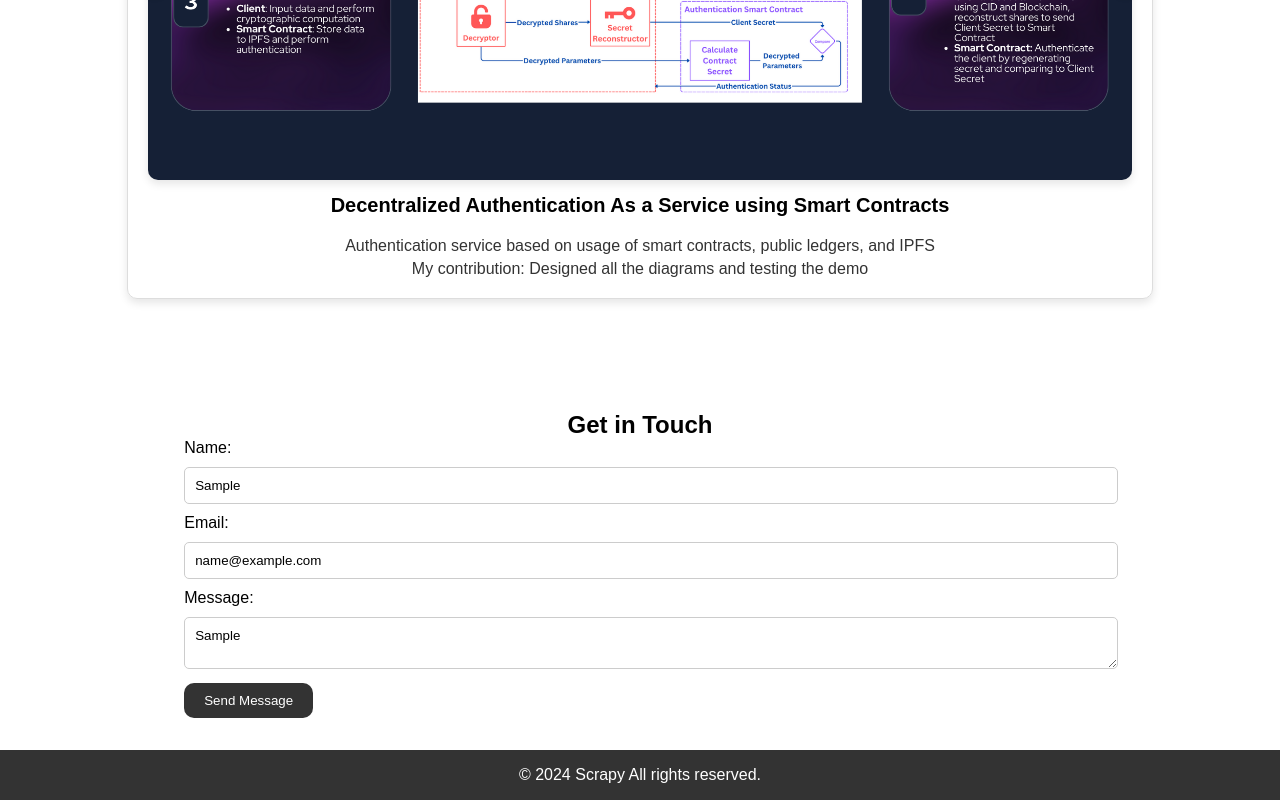
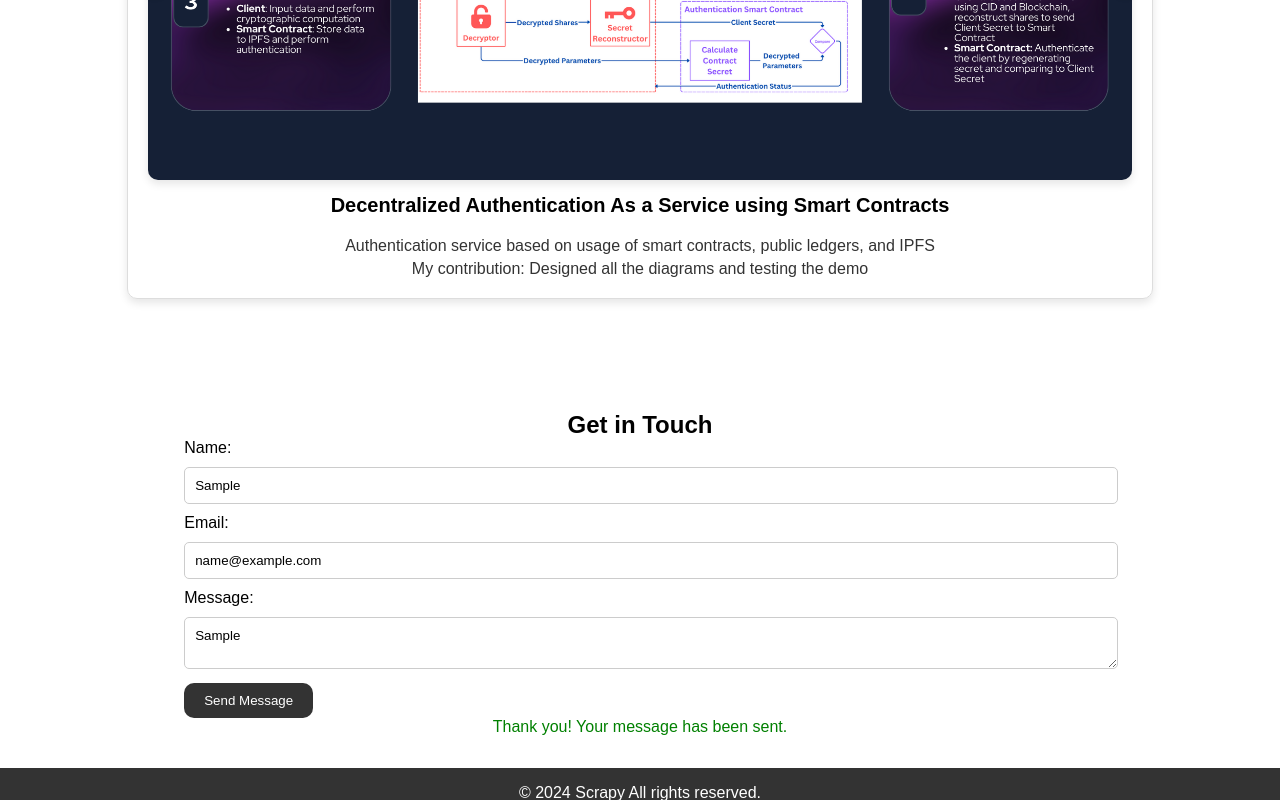
Before and after one commit to KrittipongR/Project-B, a plain HTML site: page index.html in a window 1280 px wide. Both pictures are taken after typing "Sample", "name@example.com", "Sample" into the empty fields and a click on the button "Send Message". Shown: the part 1464-2264 px from the top of the page. Drawn offline with Linux system fonts and the light colour scheme; no server answers.

Commit message:
Added AJAX funtionality to the form

```diff
--- a/index.html
+++ b/index.html
@@ -87,7 +87,7 @@
 
      <section id="contact" class="contact-section">
         <h2>Get in Touch</h2>
-        <form id="contactForm">
+        <form id="contactForm" action="#" method="POST">
             <label for="name">Name:</label>
             <input type="text" name="name" id="name" required>
             <label for="email">Email:</label>
--- a/script.js
+++ b/script.js
@@ -59,6 +59,7 @@ function updateCarousel(){
 
 //Contact Form
 
+document.addEventListener("DOMContentLoaded", function(){
     const contactForm = document.getElementById('contactForm');
     const formMessage = document.getElementById('formMessage');
 
@@ -67,15 +68,48 @@ contactForm.addEventListener('submit', (event) => {
 
         //Simple Validation
 
-    const name = document.getElementById('name').ariaValueMax.trim();
-    const email = document.getElementById('email').ariaValueMax.trim();
-    const message = document.getElementById('message').ariaValueMax.trim();
+        const name = document.getElementById('name').value.trim();
+        const email = document.getElementById('email').value.trim();
+        const message = document.getElementById('Message').value.trim();
+
+        //Basic validation
 
         if(name === '' || email === '' || message === ''){
             formMessage.textContent = 'All fields are required!';
             formMessage.style.color = 'red';
         } else {
+            submitFormWithAjax(name, email, message);
             formMessage.textContent = 'Thank you! Your message has been sent.';
             formMessage.style.color = 'green';
         }
     });
+
+    function submitFormWithAjax(name, email, message){
+        //Create JS object
+
+        const formData = {
+            name: name,
+            email: email,
+            message: message
+        };
+
+        console.log("Form Data: ", formData);
+
+        fetch("https://jsonplaceholder.typicode.com/posts", {
+            method: "POST",
+            headers:{
+                "Content-Type": "application/json"
+            },
+            body: JSON.stringify(formData)
+        })
+        .then(response => response.json())
+        .then(data => {
+            console.log("Form submitted successfully! ", data);
+            alert("Your message has been sent successfully!");
+        })
+        .catch(error => {
+            console.log("Error:  ", error);
+            alert("There was an error submitting the form.");
+        })
+    }
+})
```
Lines whose indentation alone changed are shown as unchanged.
